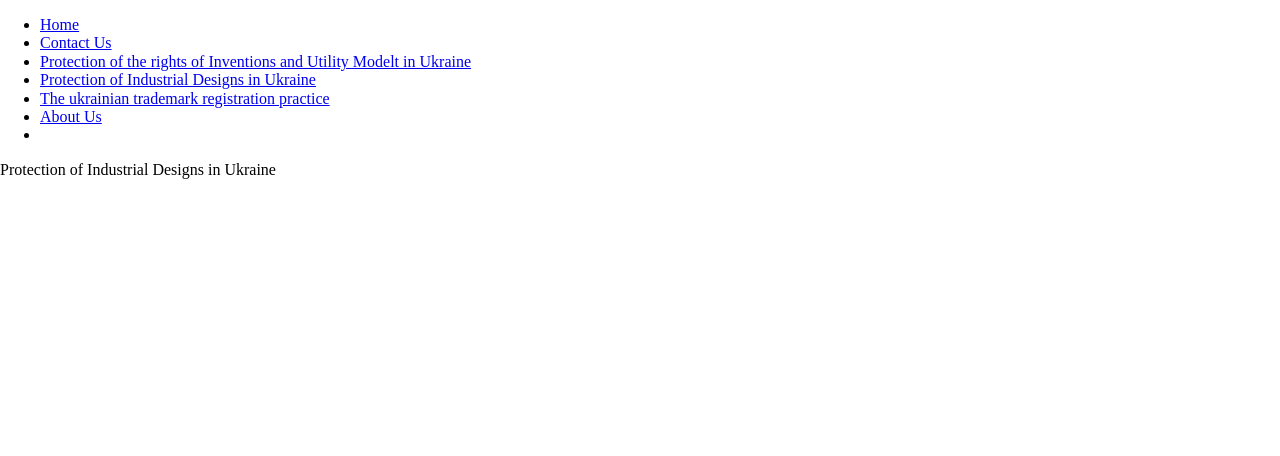
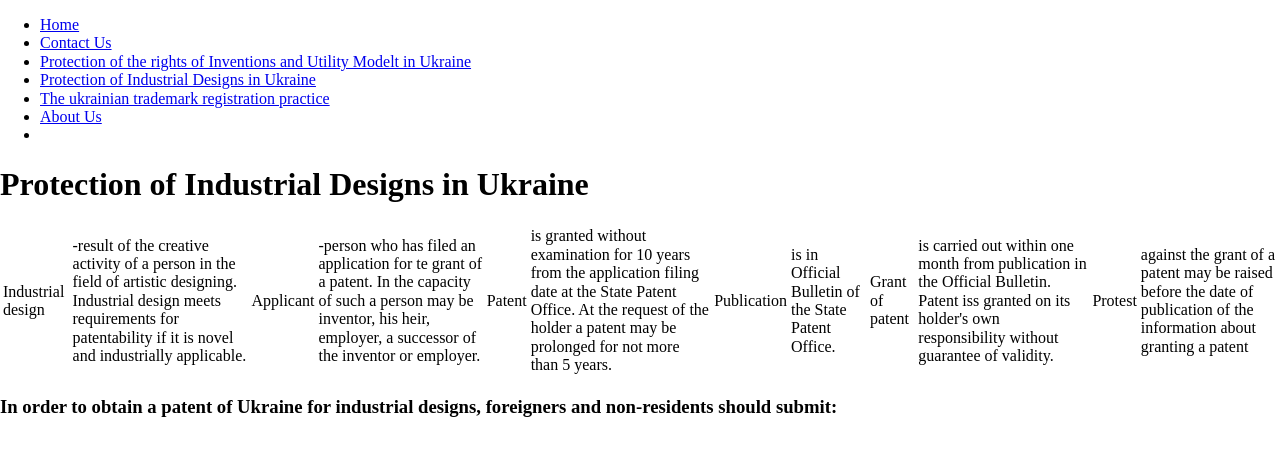
Before and after one commit to Mindshine/patent, a Jekyll site: the page built from _posts/en/pages/2000-01-01-designs.html, in a window 1280 px wide. Shown: the top 456 px of the page. Built offline with Jekyll 4.4.1, drawn with Linux system fonts in a browser that asks for light colours; nearby versions of some CDN libraries; library files that are not in the unit come from our copies; Markdown is read by kramdown in place of the engine named in the settings.

Commit message:
Update 2000-01-01-designs.html

```diff
--- a/_posts/en/pages/2000-01-01-designs.html
+++ b/_posts/en/pages/2000-01-01-designs.html
@@ -5,4 +5,15 @@ lang: en
 categories:
 - en
 ---
-Protection of Industrial Designs in Ukraine
+<h1>Protection of Industrial Designs in Ukraine</h1>
+<table>
+  <tr>
+    <td>Industrial design</td><td>-result of the creative activity of a person in the field of artistic designing. Industrial design meets requirements for patentability if it is novel and industrially applicable.</td>
+    <td>Applicant</td><td>-person who has filed an application for te grant of a patent. In the capacity of such a person may be inventor, his heir, employer, a successor of the inventor or employer.</td>
+    <td>Patent</td><td>is granted without examination for 10 years from the application filing date at the State Patent Office. At the request of the holder a patent may be prolonged for not more than 5 years.</td>
+    <td>Publication</td><td>is in Official Bulletin of the State Patent Office.</td>
+    <td>Grant of patent</td><td>is carried out within one month from publication in the Official Bulletin. Patent iss granted on its holder's own responsibility without guarantee of validity.</td>
+    <td>Protest</td><td>against the grant of a patent may be raised before the date of publication of the information about granting a patent</td>
+  </tr>
+</table>
+<h3>In order to obtain a patent of Ukraine for industrial designs, foreigners and non-residents should submit:</h3>
```
